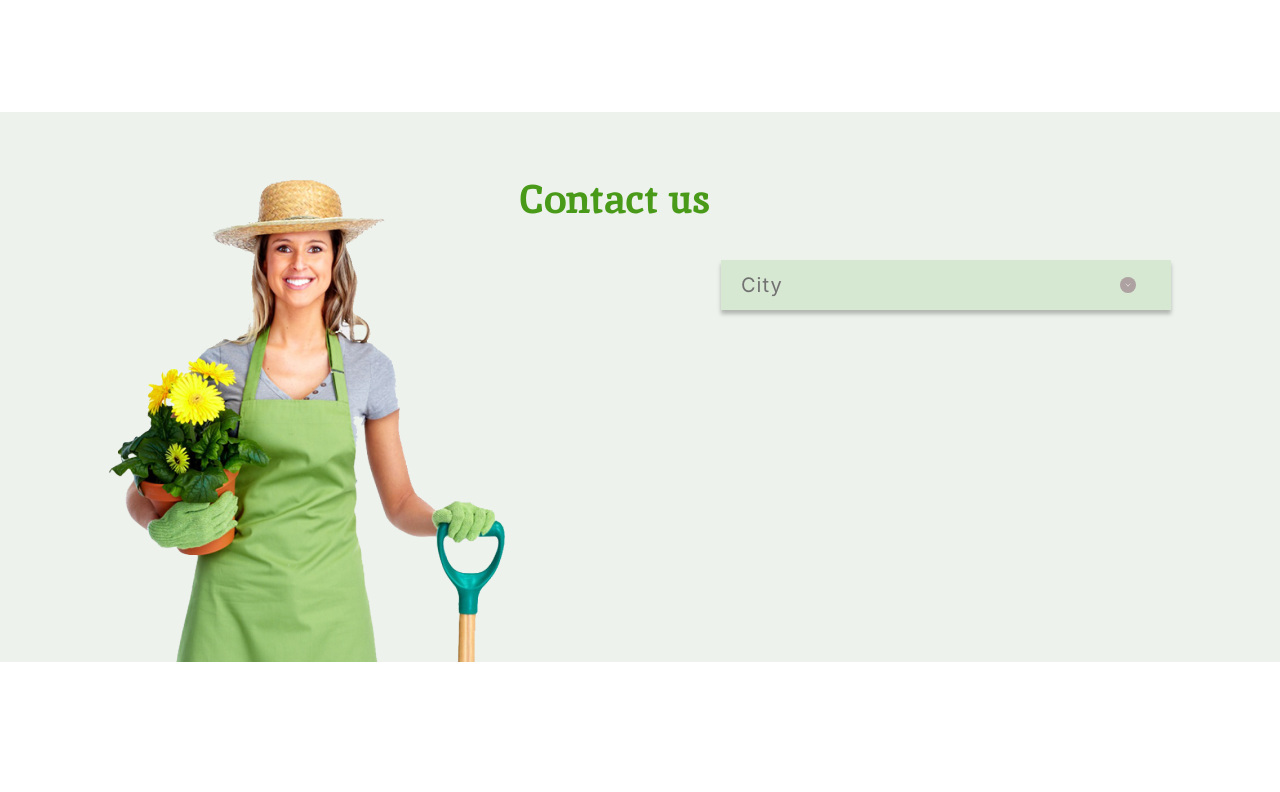
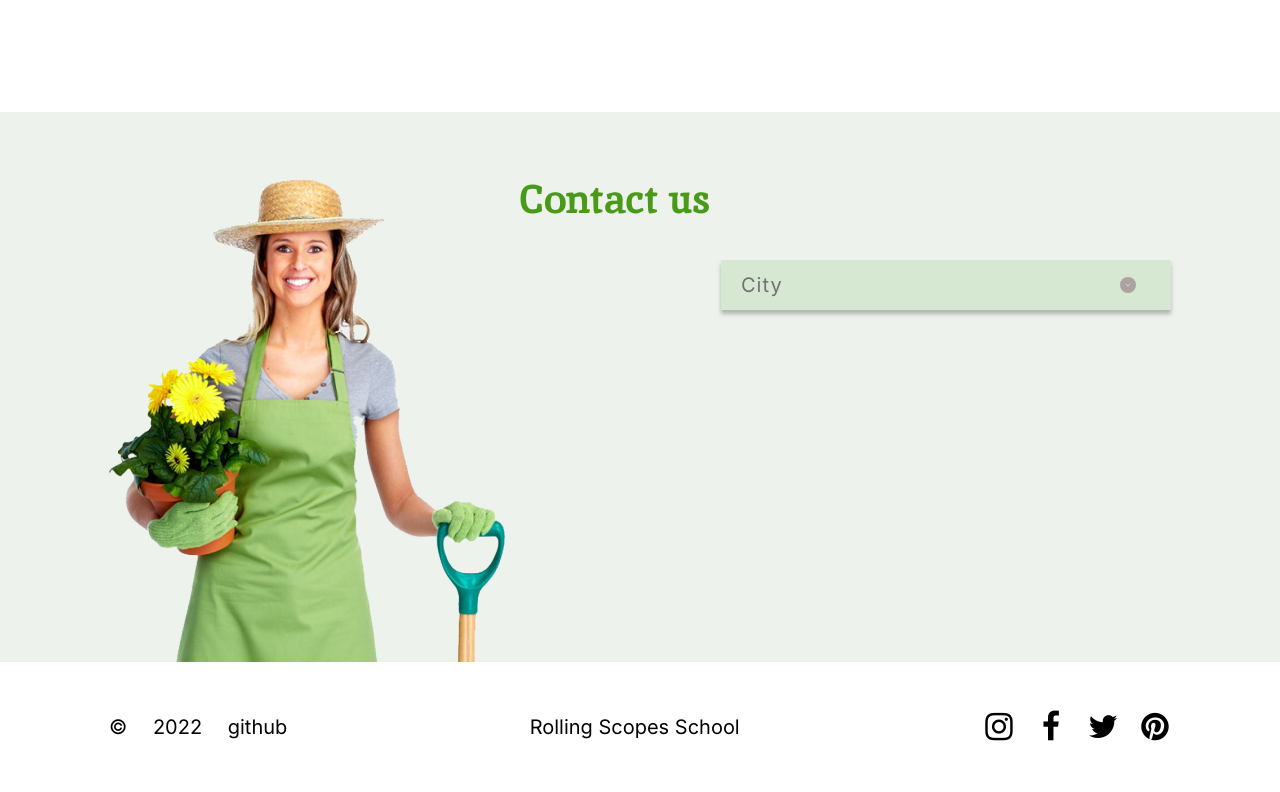
Before and after one commit to DaintyMonk/plants, a plain HTML site: page index.html in a window 1280 px wide. Shown: the part 3087-3879 px from the top of the page. Before the commit the page ends 3749 px from the top, so only its background shows below. Drawn offline with Linux system fonts and the light colour scheme; files whose address does not match are found by name; a web font is replaced by a local one.

Commit message:
created footed

```diff
--- a/assets/styles/style.css
+++ b/assets/styles/style.css
@@ -494,3 +494,59 @@ button:hover {
 }
 
 /*-------contacts section end-------*/
+
+/*-------footer start-------*/
+
+.footer {
+  height: 130px;
+}
+
+.footer__wrapper {
+  display: flex;
+  align-items: center;
+  justify-content: space-between;
+  padding: 40px 0px;
+}
+
+.footer__data {
+  margin-right: 20px;
+  line-height: 50px;
+  color: #000;
+}
+
+.footer__data:last-child {
+  margin-right: 0px;
+}
+
+.footer__text {
+  width: 211px;
+  line-height: 50px;
+  color: #000;
+}
+
+.footer__social-list {
+  display: flex;
+  align-items: center;
+}
+
+.footer__social-link {
+  margin-right: 20px;
+  text-decoration: none;
+}
+
+.footer__social-link:last-child {
+  margin-right: 0px;
+}
+
+.footer__social-link i {
+  text-align: center;
+  font-size: 32px;
+}
+
+.footer__social-icon {
+  width: 32px;
+  height: 32px;
+  color: #000;
+}
+
+/*-------footer end-------*/
--- a/index.html
+++ b/index.html
@@ -141,8 +141,7 @@
               <h2 class="prices__title">Prices</h2>
               <div class="prices__accordion-lists">
                 <div class="prices__accordion">
-                  <div class="accordion__contai
-                  ner">
+                  <div class="accordion__container">
                     <span class="accordion__text">Basics</span>
                     <button class="accordion__button">
                       <img class="accordion__icon" src="./assets/images/prices/accordion_btn_down.svg" alt="down">
@@ -191,8 +190,34 @@
           </div>
         </div>
       </section>
+    </main>
 
-    </main>
+    <footer class="footer">
+      <div class="wrapper">
+        <div class="footer__wrapper">
+          <div class="footer__data-list">
+            <span class="footer__data">©</span>
+            <span class="footer__data">2022</span>
+            <span class="footer__data">github</span>
+          </div>
+          <span class="footer__text">Rolling Scopes School</span>
+          <div class="footer__social-list">
+            <a class="footer__social-link" href="#">
+              <i class="footer__social-icon fa fa-instagram" aria-hidden="true"></i>
+            </a>
+            <a class="footer__social-link" href="#">
+              <i class="footer__social-icon fa fa-facebook" aria-hidden="true"></i>
+            </a>
+            <a class="footer__social-link" href="#">
+              <i class="footer__social-icon fa fa-twitter" aria-hidden="true"></i>
+            </a>
+            <a class="footer__social-link" href="#">
+              <i class="footer__social-icon fa fa-pinterest" aria-hidden="true"></i>
+            </a>
+          </div>
+        </div>
+      </div>
+    </footer>
 
     <script src="/assets/scripts/main.js"></script>
   </body>
```
